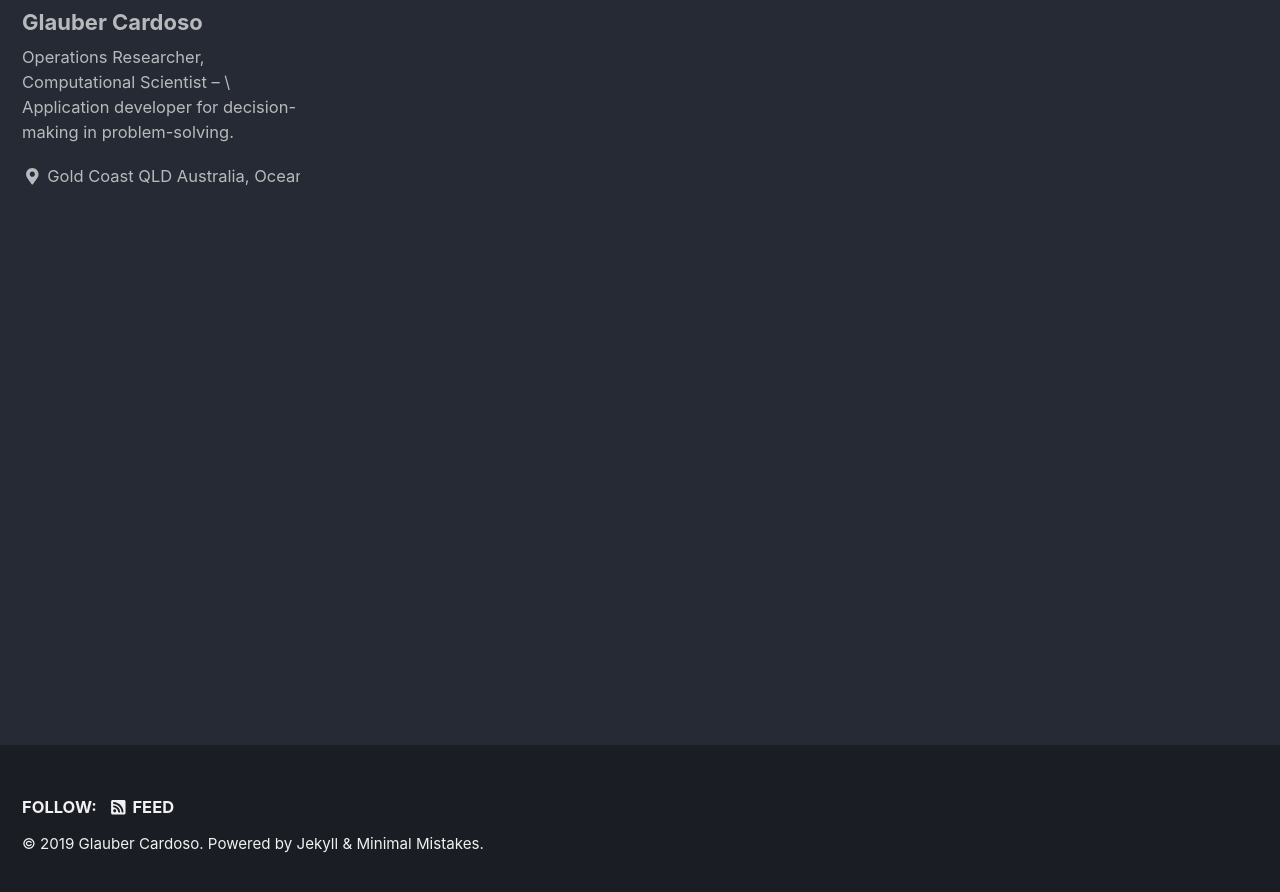
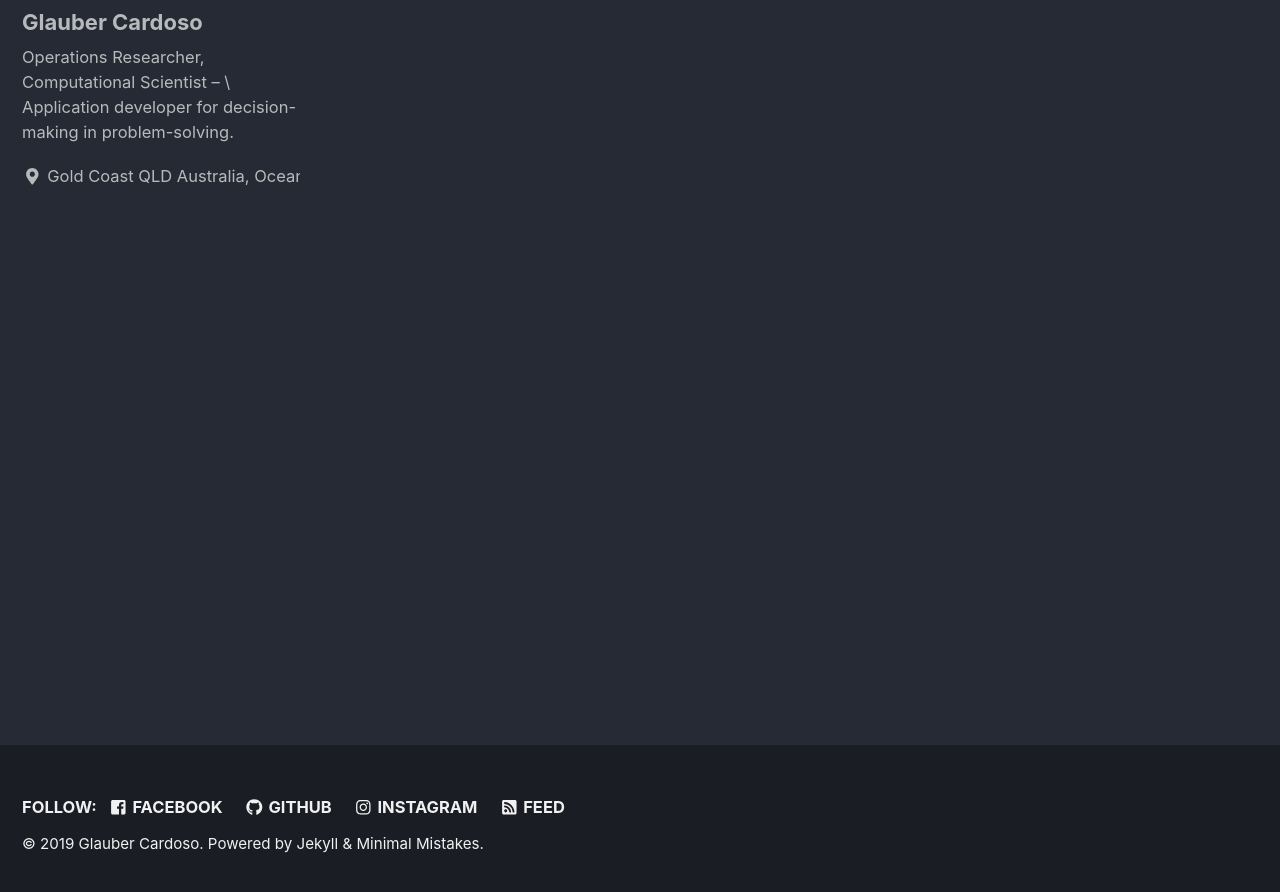
Before and after one commit to glauberesearch/glauberesearch.github.io, a Jekyll site: the page built from index.html, in a window 1280 px wide and 900 px high, scrolled down 222 px. Shown: the top 892 px of the window. Built offline with Jekyll 4.4.1, drawn with Linux system fonts in a browser that asks for light colours; cached includes are drawn as plain includes; nearby versions of some CDN libraries; the list of posts is cut into pages by our own code; part of the change alters nothing that is shown.

Commit message:
Update _config.yml

```diff
--- a/_config.yml
+++ b/_config.yml
@@ -31,7 +31,7 @@ words_per_minute         : 200
 comments:
   provider               : # false (default), "disqus", "discourse", "facebook", "google-plus", "staticman", "staticman_v2", "utterances", "custom"
   disqus:
-    shortname            : # https://help.disqus.com/customer/portal/articles/466208-what-s-a-shortname-
+    shortname            : "glauberesearch" # https://help.disqus.com/customer/portal/articles/466208-what-s-a-shortname-
   discourse:
     server               : # https://meta.discourse.org/t/embedding-discourse-comments-via-javascript/31963 , e.g.: meta.discourse.org
   facebook:
@@ -85,7 +85,7 @@ naver_site_verification  :
 twitter:
   username               :
 facebook:
-  username               :
+  username               : "glauberesearch"
   app_id                 :
   publisher              :
 og_image                 : # Open Graph/Twitter default site image
@@ -139,10 +139,10 @@ footer:
       # url:
     - label: "Facebook"
       icon: "fab fa-fw fa-facebook-square"
-      # url:
+      url: "https://facebook.com/glauberesearch" # url:
     - label: "GitHub"
       icon: "fab fa-fw fa-github"
-      # url:
+      url: "https://github.com/glauberesearch" # url:
     - label: "GitLab"
       icon: "fab fa-fw fa-gitlab"
       # url:
@@ -151,7 +151,7 @@ footer:
       # url:
     - label: "Instagram"
       icon: "fab fa-fw fa-instagram"
-      # url:
+      url: "https://instagram.com/glauberesearch" # url:
 
 
 # Reading Files
@@ -221,7 +221,7 @@ sass:
 permalink: /:categories/:title/
 paginate: 5 # amount of posts to show
 paginate_path: /page:num/
-timezone: # https://en.wikipedia.org/wiki/List_of_tz_database_time_zones
+timezone: Australia/Queensland # https://en.wikipedia.org/wiki/List_of_tz_database_time_zones
 
 
 # Plugins (previously gems:)
```
